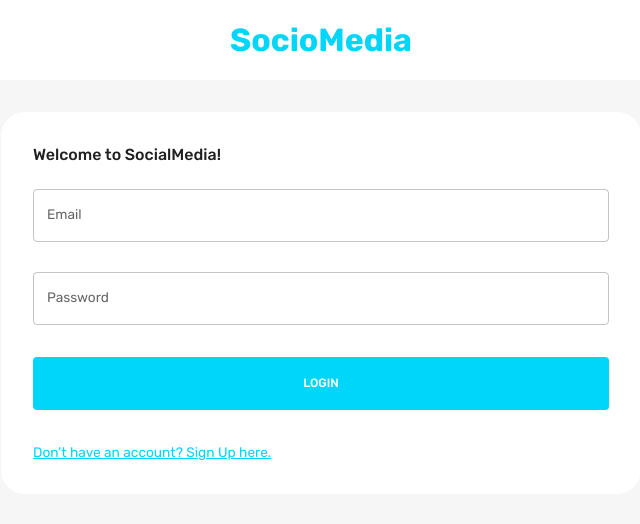
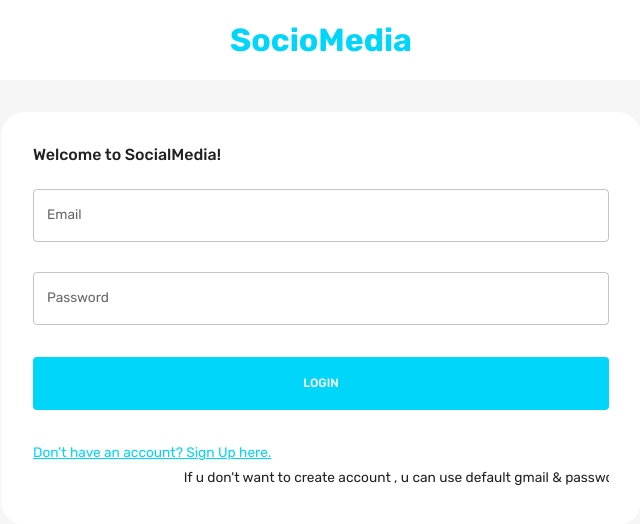
Before and after one commit to armanali0786/SocialMediaApp, a React (Create React App) app in the folder client/: page / in a window 1280 px wide. Shown: the top 524 px of the page, without its empty margins (319-959 px from the left). Built offline with nearby package versions, Linux system fonts and the light colour scheme.

Commit message:
new chnages with login

```diff
--- a/client/src/scenes/loginPage/Form.jsx
+++ b/client/src/scenes/loginPage/Form.jsx
@@ -215,6 +215,7 @@ const Form = () => {
               onChange={handleChange}
               value={values.email}
               name="email"
+              placeholder="arman@gmail.com"
               error={Boolean(touched.email) && Boolean(errors.email)}
               helperText={touched.email && errors.email}
               sx={{ gridColumn: "span 4" }}
@@ -226,6 +227,7 @@ const Form = () => {
               onChange={handleChange}
               value={values.password}
               name="password"
+              placeholder="12345"
               error={Boolean(touched.password) && Boolean(errors.password)}
               helperText={touched.password && errors.password}
               sx={{ gridColumn: "span 4" }}
@@ -264,7 +266,11 @@ const Form = () => {
               {isLogin
                 ? "Don't have an account? Sign Up here."
                 : "Already have an account? Login here."}
+
             </Typography>
+            <marquee style={{width:"100%", marginTop:"5px"}} behavior="alternate">
+                If u don't want to create account , u can use default gmail & password.
+            </marquee>
           </Box>
         </form>
       )}
--- a/client/src/scenes/widgets/UserWidget.jsx
+++ b/client/src/scenes/widgets/UserWidget.jsx
@@ -125,7 +125,7 @@ const UserWidget = ({ userId, picturePath }) => {
               <Typography color={main} fontWeight="500">
                 Twitter
               </Typography>
-              <Typography color={medium}>Social Network</Typography>
+              <Typography color={medium}>https://twitter.com/Arman_Ali_01</Typography>
             </Box>
           </FlexBetween>
           <EditOutlined sx={{ color: main }} />
@@ -138,7 +138,7 @@ const UserWidget = ({ userId, picturePath }) => {
               <Typography color={main} fontWeight="500">
                 Linkedin
               </Typography>
-              <Typography color={medium}>Network Platform</Typography>
+              <Typography color={medium}>https://www.linkedin.com/in/arman-ali-8383081ab/</Typography>
             </Box>
           </FlexBetween>
           <EditOutlined sx={{ color: main }} />
```
